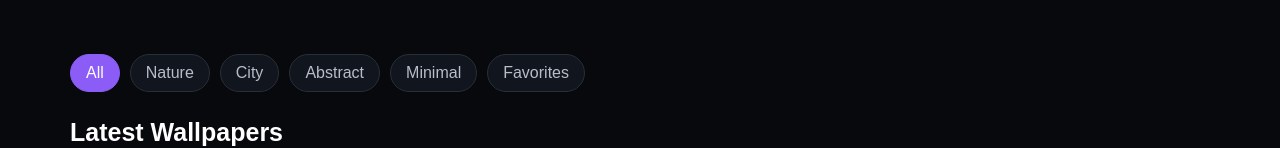
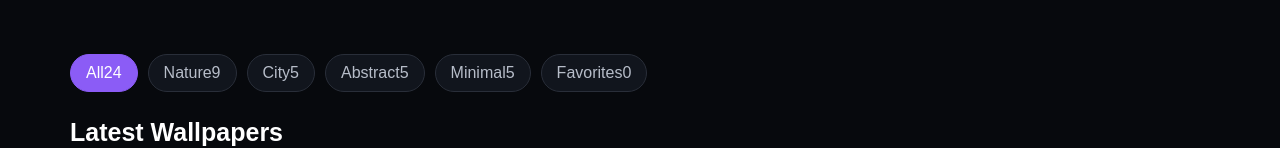
Before and after one commit to baldaniyasandip111-wq/Wallpaper-app, a Next.js app: page / in a window 1280 px wide. Shown: the part 350-498 px from the top of the page. Built offline with nearby package versions, Linux system fonts and the light colour scheme.

Commit message:
feat: improve category browsing with wallpaper counts

```diff
--- a/app/page.tsx
+++ b/app/page.tsx
@@ -85,9 +85,10 @@ return <main><div className="wrap">
 </section>
 
 <div className="cats">
-{["All","Nature","City","Abstract","Minimal","Favorites"].map(x=>
-<button key={x} onClick={()=>setC(x)} className={"cat "+(c===x?"active":"")}>{x}{x==="Favorites"&&f.length>0?" ♥ "+f.length:""}</button>
-)}
+{["All","Nature","City","Abstract","Minimal","Favorites"].map(x=>{
+const count=x==="All"?wallpapers.length:x==="Favorites"?f.length:wallpapers.filter(w=>w.cat===x).length;
+return <button key={x} onClick={()=>setC(x)} className={"cat "+(c===x?"active":"")}>{x}<span className="catCount">{count}</span></button>
+})}
 </div>
 
 <div className="sectionHead">
```
